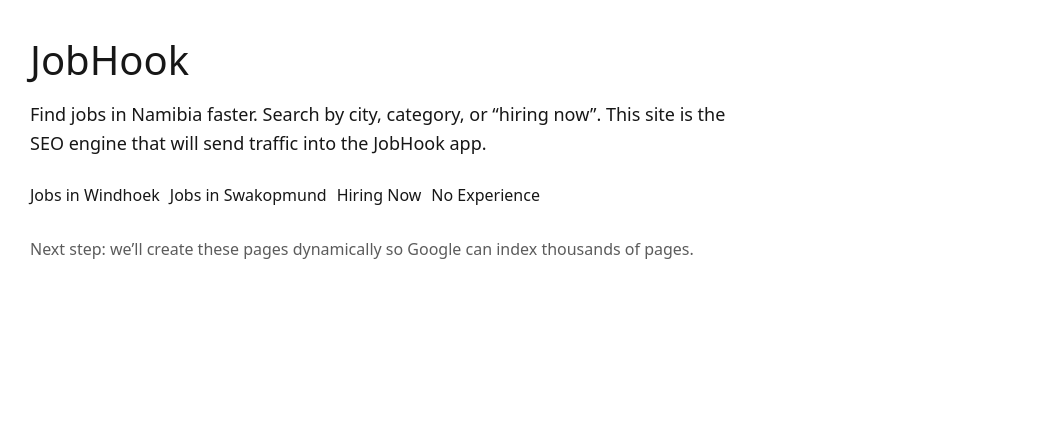
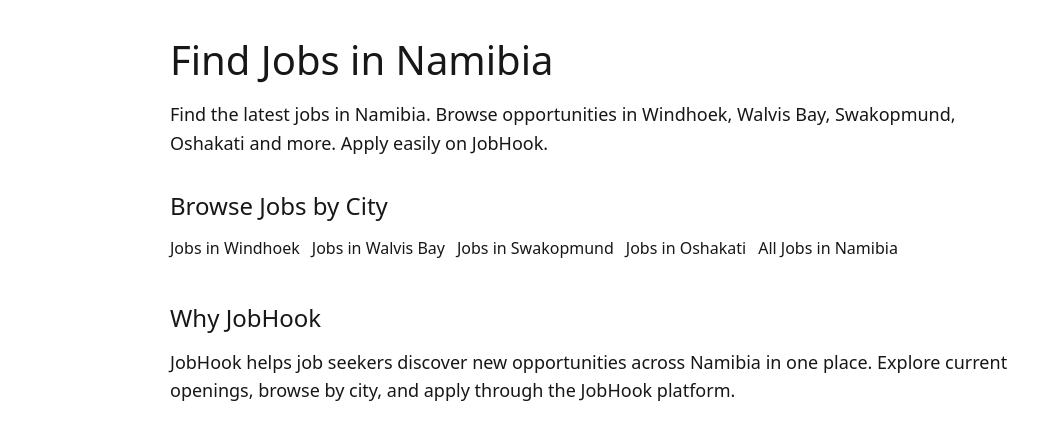
Before and after one commit to job-hook/jobhook-seo, a Next.js app: page / in a window 1280 px wide. Shown: the top 440 px of the page, without its empty margins (0-1044 px from the left). Built offline with nearby package versions, Linux system fonts and the light colour scheme.

Commit message:
upgrade homepage SEO

```diff
--- a/app/page.tsx
+++ b/app/page.tsx
@@ -1,22 +1,42 @@
-export default function Home() {
+import type { Metadata } from "next";
+import Link from "next/link";
+
+export const metadata: Metadata = {
+  title: "Find Jobs in Namibia | JobHook",
+  description:
+    "Find the latest jobs in Namibia. Browse opportunities in Windhoek, Walvis Bay, Swakopmund, Oshakati and more. Apply easily on JobHook.",
+};
+
+export default function HomePage() {
   return (
-    <main style={{ padding: 30, fontFamily: "system-ui" }}>
-      <h1 style={{ fontSize: 40, marginBottom: 10 }}>JobHook</h1>
-      <p style={{ fontSize: 18, maxWidth: 700, lineHeight: 1.6 }}>
-        Find jobs in Namibia faster. Search by city, category, or “hiring now”.
-        This site is the SEO engine that will send traffic into the JobHook app.
+    <main style={{ padding: 30, fontFamily: "system-ui", maxWidth: 1000, margin: "0 auto" }}>
+      <h1 style={{ fontSize: 40, marginBottom: 10 }}>Find Jobs in Namibia</h1>
+
+      <p style={{ fontSize: 18, maxWidth: 800, lineHeight: 1.6 }}>
+        Find the latest jobs in Namibia. Browse opportunities in Windhoek, Walvis Bay,
+        Swakopmund, Oshakati and more. Apply easily on JobHook.
       </p>
 
-      <div style={{ marginTop: 25, display: "flex", gap: 10, flexWrap: "wrap" }}>
-        <a href="/jobs/windhoek">Jobs in Windhoek</a>
-        <a href="/jobs/swakopmund">Jobs in Swakopmund</a>
-        <a href="/jobs/hiring-now">Hiring Now</a>
-        <a href="/jobs/no-experience">No Experience</a>
+      <div style={{ marginTop: 30 }}>
+        <h2 style={{ fontSize: 24, marginBottom: 12 }}>Browse Jobs by City</h2>
+
+        <div style={{ display: "flex", gap: 12, flexWrap: "wrap" }}>
+          <Link href="/jobs/windhoek">Jobs in Windhoek</Link>
+          <Link href="/jobs/walvis-bay">Jobs in Walvis Bay</Link>
+          <Link href="/jobs/swakopmund">Jobs in Swakopmund</Link>
+          <Link href="/jobs/oshakati">Jobs in Oshakati</Link>
+          <Link href="/jobs">All Jobs in Namibia</Link>
+        </div>
       </div>
 
-      <p style={{ marginTop: 30, opacity: 0.7 }}>
-        Next step: we’ll create these pages dynamically so Google can index thousands of pages.
-      </p>
+      <div style={{ marginTop: 40 }}>
+        <h2 style={{ fontSize: 24, marginBottom: 12 }}>Why JobHook</h2>
+
+        <p style={{ fontSize: 18, maxWidth: 850, lineHeight: 1.6 }}>
+          JobHook helps job seekers discover new opportunities across Namibia in one place.
+          Explore current openings, browse by city, and apply through the JobHook platform.
+        </p>
+      </div>
     </main>
   );
 }
```
